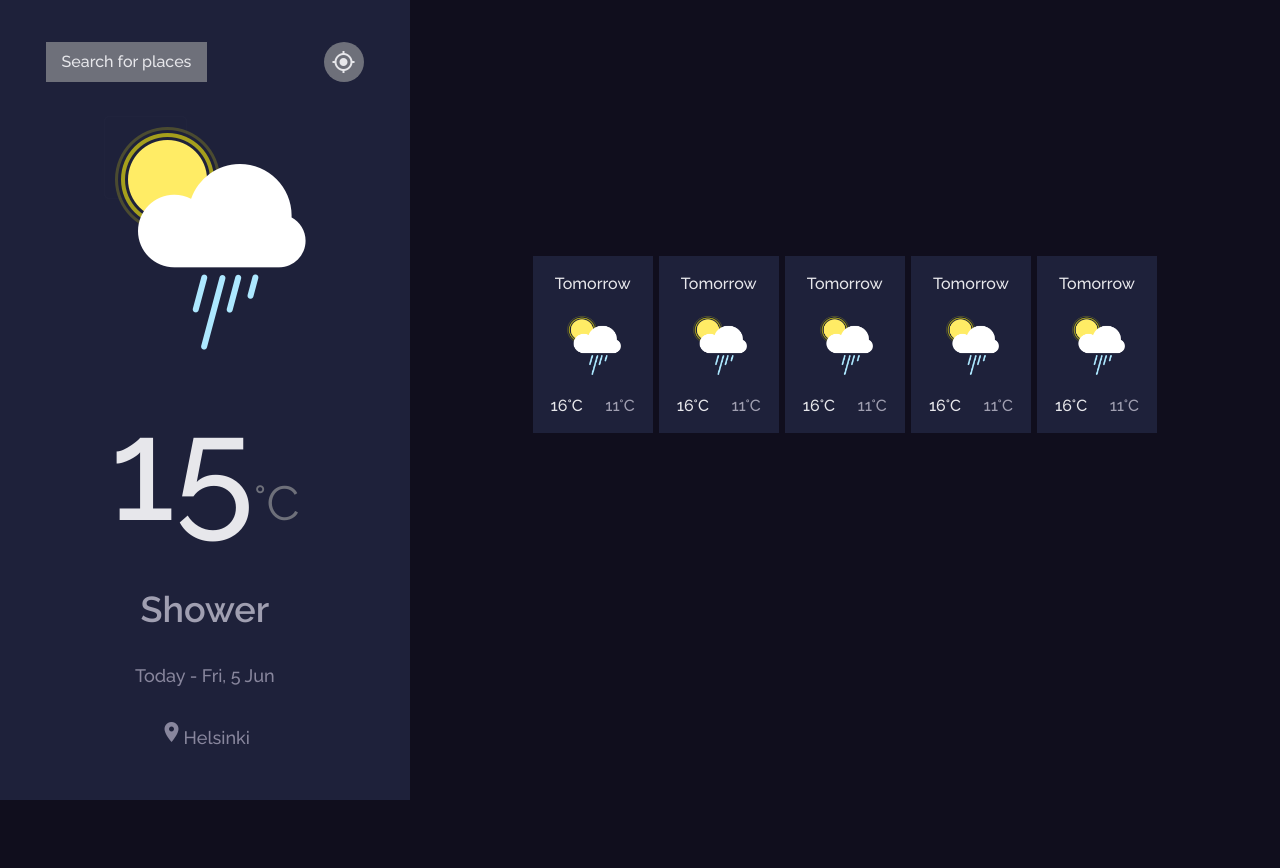
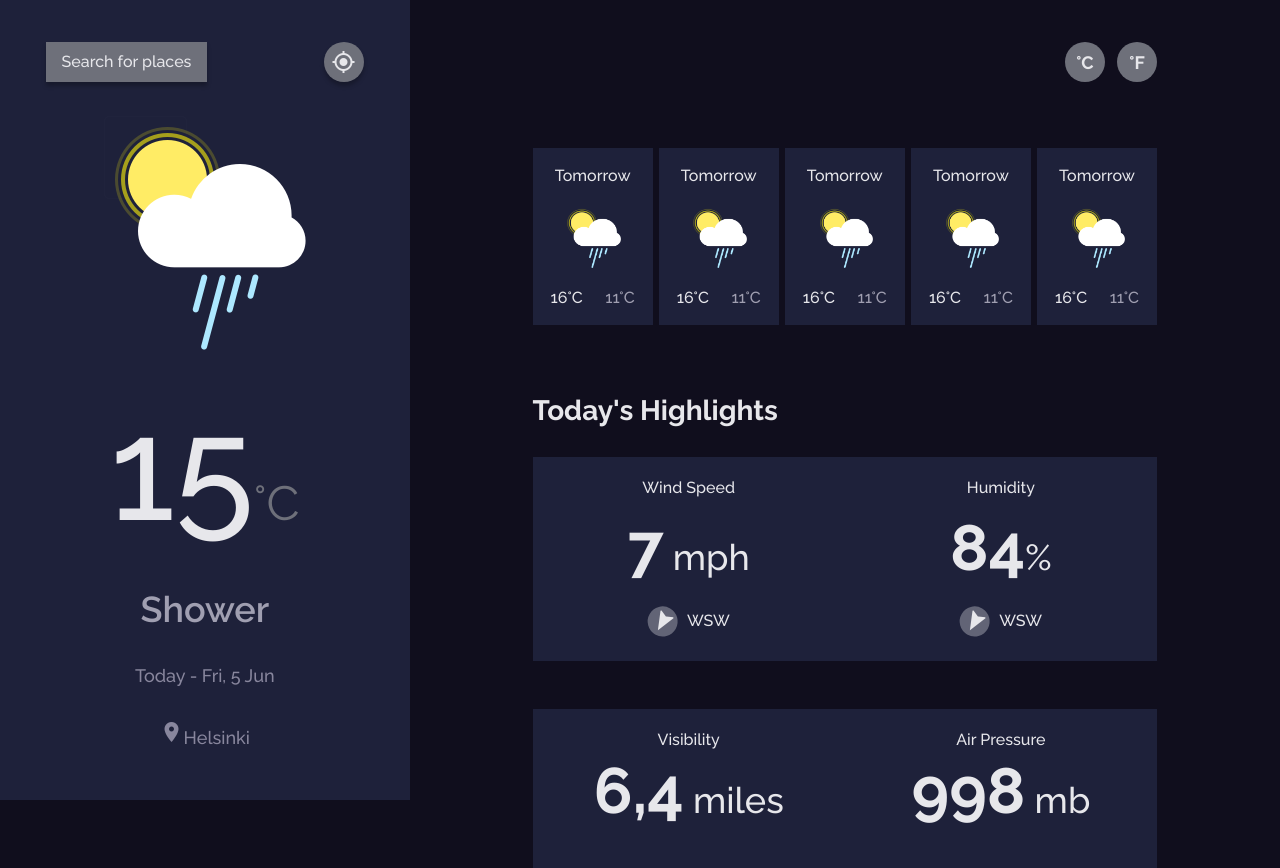
Before and after one commit to uhhhsoyan/weather, a React (Create React App) app: page / in a window 1280 px wide. Before the commit the page ends 800 px from the top, so only its background shows below. Built offline with nearby package versions, Linux system fonts and the light colour scheme.

Commit message:
dashboard styling

```diff
--- /dev/null
+++ b/src/components/AirPressureCard.js
@@ -0,0 +1,12 @@
+import React from 'react';
+
+const AirPressureCard = () => {
+    return (
+        <div className="highlight-card-small">
+            <p>Air Pressure</p>
+            <p className="wind-speed"><b>998</b> mb</p>
+        </div>
+    )
+}
+
+export default AirPressureCard;
--- a/src/components/Dashboard.js
+++ b/src/components/Dashboard.js
@@ -1,21 +1,25 @@
 import React from 'react';
 import ForecastCard from './ForecastCard';
+import WindCard from './WindCard.js';
+import HumidityCard from './HumidityCard';
+import VisibilityCard from './VisibilityCard';
+import AirPressureCard from './AirPressureCard';
 
 const Dashboard = () => {
 
-    const launchCelsius = () => {
+    const toggleCelsius = () => {
 
     }
 
-    const launchFahrenheit = () => {
+    const toggleFahrenheit = () => {
 
     }
 
     return (
         <div className="dashboard-container">
             <div className="dashboard-temp-btn-row">
-                <a href="#0" className="celsius-btn" onClick={launchCelsius}></a>
-                <a href="#0" className="celsius-btn" onClick={launchFahrenheit}></a>
+                <a href="#0" className="dashboard-temp-btn" onClick={toggleCelsius}>&deg;C</a>
+                <a href="#0" className="dashboard-temp-btn" onClick={toggleFahrenheit}>&deg;F</a>
             </div>
             <div className="forecast-container">
                 <ForecastCard />
@@ -24,8 +28,15 @@ const Dashboard = () => {
                 <ForecastCard />
                 <ForecastCard />
             </div>
-            <div className="highlights"></div>
-
+            <p className="highlights-title">Today's Highlights</p>
+            <div className="highlights-row">
+                <WindCard />
+                <HumidityCard />
+            </div>
+            <div className="highlights-row">
+                <VisibilityCard />
+                <AirPressureCard />
+            </div>
         </div>
     )
 }
--- /dev/null
+++ b/src/components/HumidityCard.js
@@ -0,0 +1,16 @@
+import React from 'react';
+
+const HumidityCard = () => {
+    return (
+        <div className="highlight-card-large">
+            <p>Humidity</p>
+            <p className="wind-speed"><b>84</b>%</p>
+            <div className="wind-direction">
+                <div className="wind-direction-pointer"><i className="material-icons">navigation</i></div>
+                <p>WSW</p>
+            </div>
+        </div>
+    )
+}
+
+export default HumidityCard;
--- /dev/null
+++ b/src/components/VisibilityCard.js
@@ -0,0 +1,12 @@
+import React from 'react';
+
+const VisibilityCard = () => {
+    return (
+        <div className="highlight-card-small">
+            <p>Visibility</p>
+            <p className="wind-speed"><b>6,4</b> miles</p>
+        </div>
+    )
+}
+
+export default VisibilityCard;
--- /dev/null
+++ b/src/components/WindCard.js.js
@@ -0,0 +1,16 @@
+import React from 'react';
+
+const WindCard = () => {
+    return (
+        <div className="highlight-card-large">
+            <p>Wind Speed</p>
+            <p className="wind-speed"><b>7</b> mph</p>
+            <div className="wind-direction">
+                <div className="wind-direction-pointer"><i className="material-icons">navigation</i></div>
+                <p>WSW</p>
+            </div>
+        </div>
+    )
+}
+
+export default WindCard;
--- a/src/styles/styles.css
+++ b/src/styles/styles.css
@@ -47,6 +47,7 @@ html {
     justify-content: center;
     align-items: center;
     text-decoration: none;
+    box-shadow: 0px 4px 4px rgba(0, 0, 0, 0.25);
 }
 
 .geo-location-btn {
@@ -59,6 +60,7 @@ html {
     justify-content: center;
     align-items: center;
     text-decoration: none;
+    box-shadow: 0px 4px 4px rgba(0, 0, 0, 0.25);
 }
 
 .today-icon {
@@ -111,19 +113,26 @@ html {
 
 .dashboard-temp-btn-row {
     display: flex;
-    justify-content: space-between;
-    width: 100%
+    flex-direction: row;
+    justify-content: flex-end;
+    width: 100%;
+    margin-bottom: 66px;
 }
 
 .dashboard-temp-btn {
-    width: 161px;
-    height: 40px;
     background-color: #6e707a;
     color: #e7e7eb;
+    height: 40px;
+    width: 40px;
+    border-radius: 40px;
     display: flex;
     justify-content: center;
     align-items: center;
     text-decoration: none;
+    font-size: 18px;
+    line-height: 21px;
+    font-weight: 700;
+    margin-left: 12px;
 }
 
 .forecast-container {
@@ -168,13 +177,75 @@ html {
 }
 
 .highlights-title {
+    font-size: 28px;
+    line-height: 28px;
+    font-weight: 700;
+    margin-right: auto;
+    margin-top: 72px;
+    margin-bottom: 32px;
+}
 
+.highlights-row {
+    display: flex;
+    flex-direction: row;
+    justify-content: space-between;
+    width: 100%;
+    margin-bottom: 48px;
 }
 
 .highlight-card-large {
     background-color: #1e213a;
+    height: 204px;
+    width: 328px;
+    display: flex;
+    flex-direction: column;
+    justify-content: space-between;
+    align-items: center;
+    padding-top: 22px;
 }
 
 .highlight-card-small {
     background-color: #1e213a;
+    height: 159px;
+    width: 328px;
+    display: flex;
+    flex-direction: column;
+    justify-content: space-between;
+    align-items: center;
+    padding-top: 22px;
+    padding-bottom: 30px;
 }
+
+.wind-speed {
+    font-weight: 500;
+    font-size: 36px;
+    line-height: 42.26px;
+    margin-bottom: 10px;
+}
+
+.wind-speed b {
+    font-weight: 700;
+    font-size: 64px;
+    line-height: 75.14px;
+}
+
+.wind-direction {
+    display: flex;
+    flex-direction: row;
+    align-items: center;
+    margin-bottom: 24.71px;
+}
+
+.wind-direction-pointer {
+    background-color: #6e707a;
+    color: #e7e7eb;
+    height: 29.5px;
+    width: 29.5px;
+    border-radius: 29.5px;
+    display: flex;
+    justify-content: center;
+    align-items: center;
+    background: rgba(255, 255, 255, 0.3);
+    transform: rotate(-150deg);
+    margin-right: 10px;
+}
```
